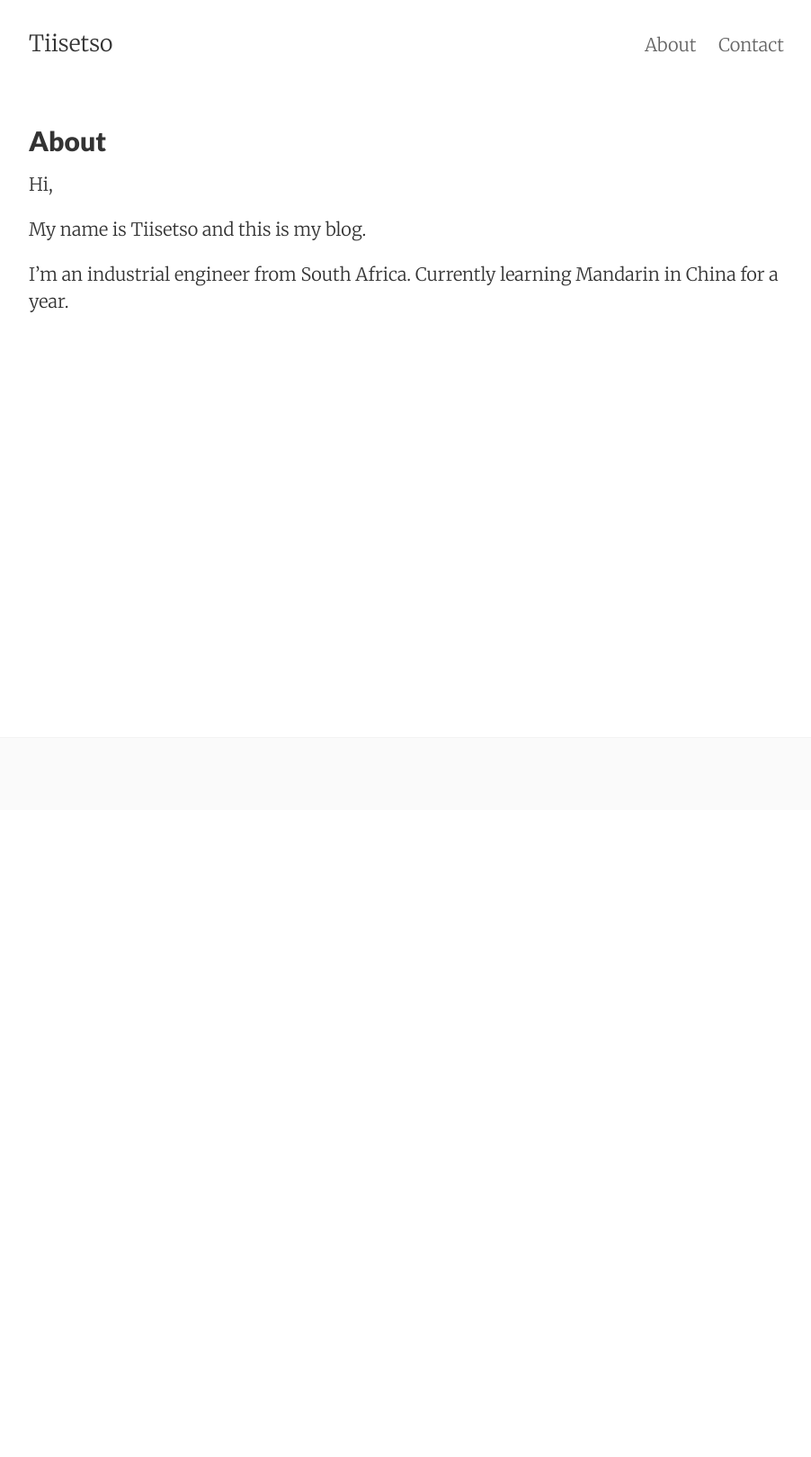
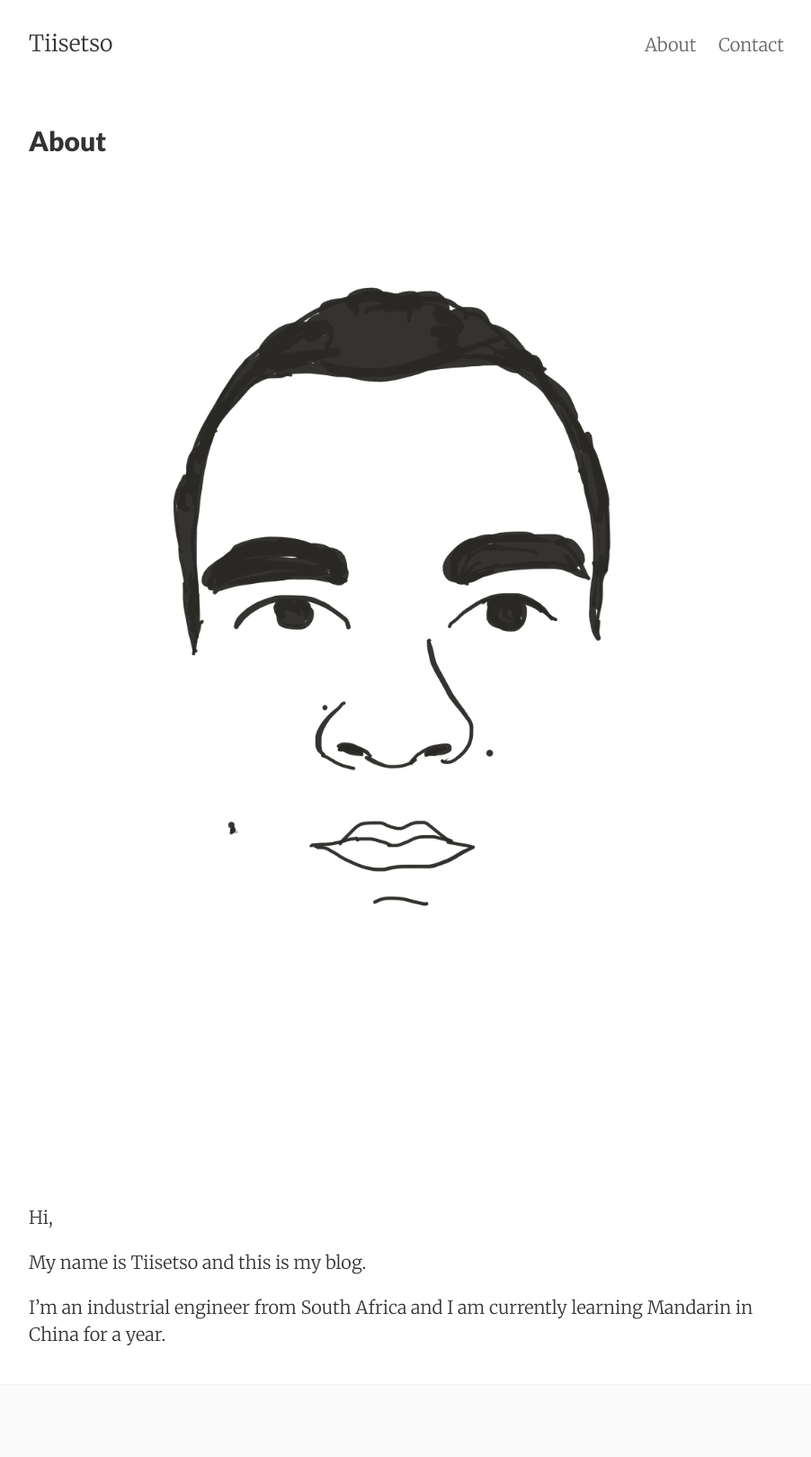
Before and after one commit to Tiisetso/tiisetso.github.io, a Jekyll site: the page built from about.md, in a window 1280 px wide. Shown: the whole page at 90% size, without its empty margins (188-1090 px from the left). Built offline with Jekyll 4.4.1, drawn with Linux system fonts in a browser that asks for light colours; before the commit the page ends 900 px from its top, so only the background shows below that.

Commit message:
Profile pic.

```diff
--- a/about.md
+++ b/about.md
@@ -5,9 +5,10 @@ permalink: /about/
 tags: about
 ---
 
+![me]({{ site.url }}/assets/img/profile.png)
 
 Hi,
 
 My name is Tiisetso and this is my blog.
 
-I'm an industrial engineer from South Africa. Currently learning Mandarin in China for a year.
+I'm an industrial engineer from South Africa and I am currently learning Mandarin in China for a year.
```
Also changed, not shown: assets/img/profile.PNG (added), 2 other files.
